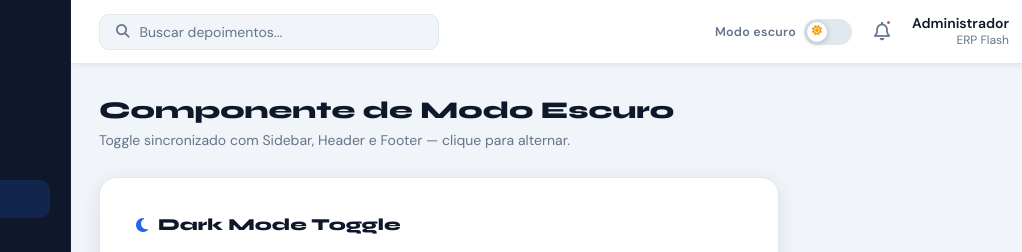
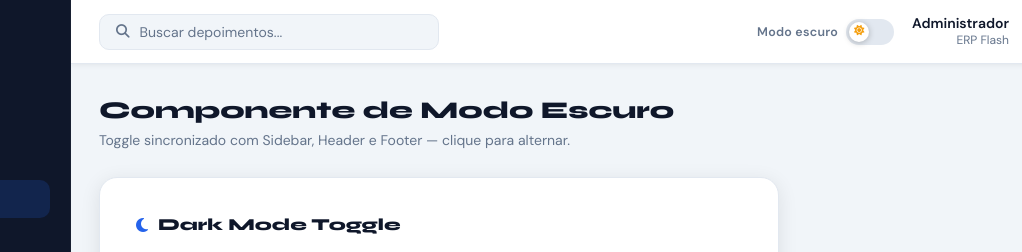
Before and after one commit to santanaazss/Projeto-certo-ERP, a plain HTML site: page public/components/dark-mode.html in a window 1280 px wide. Shown: the top 252 px of the page, 189-1211 px from the left. Drawn offline with Linux system fonts and the light colour scheme.

Commit message:
tirei o sino de tudo

```diff
--- a/public/components/dark-mode.html
+++ b/public/components/dark-mode.html
@@ -541,10 +541,7 @@ body {
         </div>
       </label>
 
-      <button class="bell-btn">
-        <i class="far fa-bell"></i>
-        <span class="bell-dot"></span>
-      </button>
+
 
       <div class="user-info">
         <span class="user-name">Administrador</span>
```
Also changed, not shown: public/pages/blog.html (+1 -1 lines).
